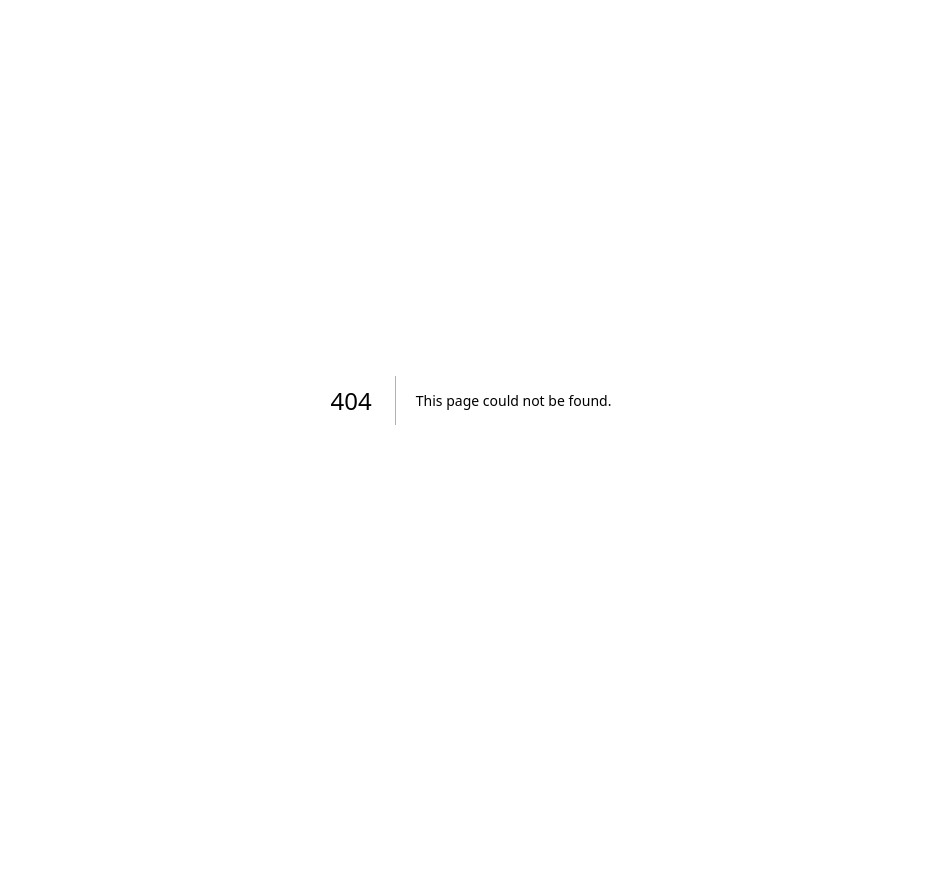
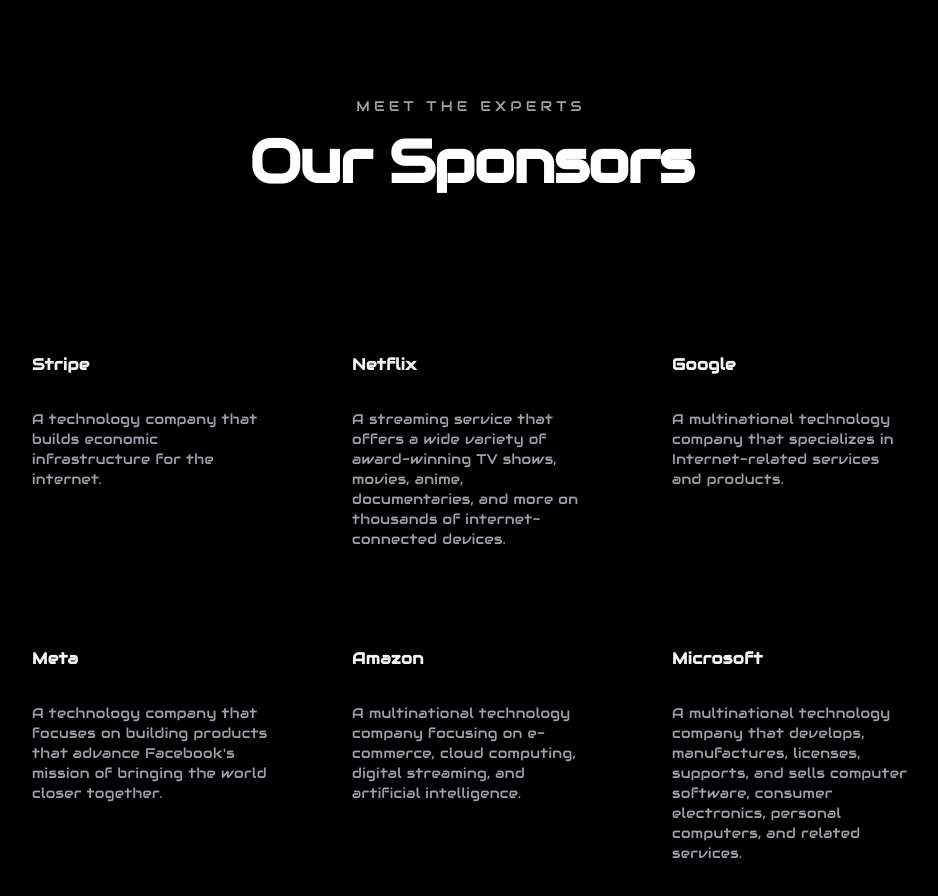
Before and after one commit to prakharbhattreal/webathon4, a Next.js app: page /sponsors in a window 1280 px wide. Before the commit this address had no page. Shown: the top 896 px of the page, without its empty margins (169-1107 px from the left). Before the commit the page ends 800 px from the top, so only its background shows below. Built offline with nearby package versions, Linux system fonts and the light colour scheme.

Commit message:
speakers and sponsors added

```diff
--- a/src/app/page.tsx
+++ b/src/app/page.tsx
@@ -7,7 +7,16 @@
   return (
     <div className="relative flex flex-col flex-1 items-center justify-center bg-zinc-50 font-audiowide dark:bg-black min-h-screen">
       <Navbar />
+
       <Hero />
+
+      {/* Events Section */}
+      <section className="relative z-10 w-full max-w-7xl px-4 py-20">
+        <h2 className="text-3xl md:text-5xl font-bold text-center mb-8 text-black dark:text-white">
+          Events
+        </h2>
+        <ExpandableCardDemo />
+      </section>
     </div>
   );
 }
--- /dev/null
+++ b/src/app/speakers/page.tsx
@@ -0,0 +1,28 @@
+import FocusCardsDemo from "@/components/focus-cards-demo";
+
+export default function SpeakersPage() {
+  return (
+    <main className="min-h-screen bg-black px-6 py-24 text-white font-audiowide">
+      <section className="mx-auto max-w-7xl">
+        {/* Heading */}
+        <div className="mb-16 text-center">
+          <p className="mb-4 text-sm font-medium uppercase tracking-[0.3em] text-neutral-400">
+            Meet the Experts
+          </p>
+
+          <h1 className="text-4xl font-bold tracking-tight md:text-6xl">
+            Our Speakers
+          </h1>
+
+          <p className="mx-auto mt-5 max-w-2xl text-base leading-7 text-neutral-400 md:text-lg">
+            Learn from industry leaders, innovators, and creators who are
+            shaping the future of technology.
+          </p>
+        </div>
+
+        {/* Speaker Cards */}
+        <FocusCardsDemo/>
+      </section>
+    </main>
+  );
+}
--- /dev/null
+++ b/src/app/sponsors/page.tsx
@@ -0,0 +1,24 @@
+"use client";
+
+import CardHoverEffectDemo from "@/components/card-hover-effect-demo";
+
+export default function SpeakersPage() {
+  return (
+    <main className="min-h-screen bg-black px-6 py-24 text-white font-audiowide">
+      <section className="mx-auto max-w-7xl">
+        {/* Heading */}
+        <div className="mb-16 text-center">
+          <p className="mb-4 text-sm font-medium uppercase tracking-[0.3em] text-neutral-400">
+            Meet the Experts
+          </p>
+
+          <h1 className="text-4xl font-bold tracking-tight md:text-6xl">
+            Our Sponsors
+          </h1>
+        </div>
+
+        <CardHoverEffectDemo />
+      </section>
+    </main>
+  );
+}
--- /dev/null
+++ b/src/components/card-hover-effect-demo.tsx
@@ -0,0 +1,47 @@
+import { HoverEffect } from "@/components/ui/card-hover-effect";
+
+export default function CardHoverEffectDemo() {
+  return (
+    <div className="max-w-5xl mx-auto px-8">
+      <HoverEffect items={projects} />
+    </div>
+  );
+}
+export const projects = [
+  {
+    title: "Stripe",
+    description:
+      "A technology company that builds economic infrastructure for the internet.",
+    link: "https://stripe.com",
+  },
+  {
+    title: "Netflix",
+    description:
+      "A streaming service that offers a wide variety of award-winning TV shows, movies, anime, documentaries, and more on thousands of internet-connected devices.",
+    link: "https://netflix.com",
+  },
+  {
+    title: "Google",
+    description:
+      "A multinational technology company that specializes in Internet-related services and products.",
+    link: "https://google.com",
+  },
+  {
+    title: "Meta",
+    description:
+      "A technology company that focuses on building products that advance Facebook's mission of bringing the world closer together.",
+    link: "https://meta.com",
+  },
+  {
+    title: "Amazon",
+    description:
+      "A multinational technology company focusing on e-commerce, cloud computing, digital streaming, and artificial intelligence.",
+    link: "https://amazon.com",
+  },
+  {
+    title: "Microsoft",
+    description:
+      "A multinational technology company that develops, manufactures, licenses, supports, and sells computer software, consumer electronics, personal computers, and related services.",
+    link: "https://microsoft.com",
+  },
+];
--- /dev/null
+++ b/src/components/focus-cards-demo.tsx
@@ -0,0 +1,38 @@
+import { FocusCards } from "@/components/ui/focus-cards";
+
+export default function FocusCardsDemo() {
+  const cards = [
+    {
+      title: "Steve Jobs",
+      specialization:"Tech Entrepreneur",
+      src: "https://images.unsplash.com/photo-1519085360753-af0119f7cbe7?q=80&w=687&auto=format&fit=crop&ixlib=rb-4.1.0&ixid=M3wxMjA3fDB8MHxwaG90by1wYWdlfHx8fGVufDB8fHx8fA%3D%3D",
+    },
+    {
+      title: "Edwin Dev",
+      specialization:"Market Specialist",
+      src: "https://images.unsplash.com/photo-1521119989659-a83eee488004?q=80&w=723&auto=format&fit=crop&ixlib=rb-4.1.0&ixid=M3wxMjA3fDB8MHxwaG90by1wYWdlfHx8fGVufDB8fHx8fA%3D%3D",
+    },
+    {
+      title: "Bob",
+      specialization:"Tech Entrepreneur",
+      src: "https://plus.unsplash.com/premium_photo-1661515449711-ace459054f78?q=80&w=687&auto=format&fit=crop&ixlib=rb-4.1.0&ixid=M3wxMjA3fDB8MHxwaG90by1wYWdlfHx8fGVufDB8fHx8fA%3D%3D",
+    },
+    {
+      title: "Alice",
+      specialization:"AI ML specialist",
+      src: "https://images.unsplash.com/photo-1655249493799-9cee4fe983bb?q=80&w=687&auto=format&fit=crop&ixlib=rb-4.1.0&ixid=M3wxMjA3fDB8MHxwaG90by1wYWdlfHx8fGVufDB8fHx8fA%3D%3D",
+    },
+    {
+      title: "Keaini",
+      specialization:"Entrepreneur",
+      src: "https://plus.unsplash.com/premium_photo-1661583687357-f047d7f7b399?q=80&w=735&auto=format&fit=crop&ixlib=rb-4.1.0&ixid=M3wxMjA3fDB8MHxwaG90by1wYWdlfHx8fGVufDB8fHx8fA%3D%3D",
+    },
+    {
+      title: "Adam son",
+      specialization:"Tech Entrepreneur",
+      src: "https://images.unsplash.com/photo-1519085360753-af0119f7cbe7?q=80&w=687&auto=format&fit=crop&ixlib=rb-4.1.0&ixid=M3wxMjA3fDB8MHxwaG90by1wYWdlfHx8fGVufDB8fHx8fA%3D%3D",
+    },
+  ];
+
+  return <FocusCards cards={cards} />;
+}
--- /dev/null
+++ b/src/components/ui/card-hover-effect.tsx
@@ -0,0 +1,111 @@
+import { cn } from "@/lib/utils";
+import { AnimatePresence, motion } from "motion/react";
+
+import { useState } from "react";
+
+export const HoverEffect = ({
+  items,
+  className,
+}: {
+  items: {
+    title: string;
+    description: string;
+    link: string;
+  }[];
+  className?: string;
+}) => {
+  let [hoveredIndex, setHoveredIndex] = useState<number | null>(null);
+
+  return (
+    <div
+      className={cn(
+        "grid grid-cols-1 md:grid-cols-2  lg:grid-cols-3  py-10",
+        className
+      )}
+    >
+      {items.map((item, idx) => (
+        <a
+          href={item?.link}
+          key={item?.link}
+          className="relative group  block p-2 h-full w-full"
+          onMouseEnter={() => setHoveredIndex(idx)}
+          onMouseLeave={() => setHoveredIndex(null)}
+        >
+          <AnimatePresence>
+            {hoveredIndex === idx && (
+              <motion.span
+                className="absolute inset-0 h-full w-full bg-neutral-200 dark:bg-slate-800/[0.8] block  rounded-3xl"
+                layoutId="hoverBackground"
+                initial={{ opacity: 0 }}
+                animate={{
+                  opacity: 1,
+                  transition: { duration: 0.15 },
+                }}
+                exit={{
+                  opacity: 0,
+                  transition: { duration: 0.15, delay: 0.2 },
+                }}
+              />
+            )}
+          </AnimatePresence>
+          <Card>
+            <CardTitle>{item.title}</CardTitle>
+            <CardDescription>{item.description}</CardDescription>
+          </Card>
+        </a>
+      ))}
+    </div>
+  );
+};
+
+export const Card = ({
+  className,
+  children,
+}: {
+  className?: string;
+  children: React.ReactNode;
+}) => {
+  return (
+    <div
+      className={cn(
+        "rounded-2xl h-full w-full p-4 overflow-hidden bg-black border border-transparent dark:border-white/[0.2] group-hover:border-slate-700 relative z-20",
+        className
+      )}
+    >
+      <div className="relative z-50">
+        <div className="p-4">{children}</div>
+      </div>
+    </div>
+  );
+};
+export const CardTitle = ({
+  className,
+  children,
+}: {
+  className?: string;
+  children: React.ReactNode;
+}) => {
+  return (
+    <h4 className={cn("text-zinc-100 font-bold tracking-wide mt-4", className)}>
+      {children}
+    </h4>
+  );
+};
+export const CardDescription = ({
+  className,
+  children,
+}: {
+  className?: string;
+  children: React.ReactNode;
+}) => {
+  return (
+    <p
+      className={cn(
+        "mt-8 text-zinc-400 tracking-wide leading-relaxed text-sm",
+        className
+      )}
+    >
+      {children}
+    </p>
+  );
+};
--- /dev/null
+++ b/src/components/ui/focus-cards.tsx
@@ -0,0 +1,74 @@
+"use client";
+
+import React, { useState } from "react";
+import { cn } from "@/lib/utils";
+
+export const Card = React.memo(
+  ({
+    card,
+    index,
+    hovered,
+    setHovered,
+  }: {
+    card: any;
+    index: number;
+    hovered: number | null;
+    setHovered: React.Dispatch<React.SetStateAction<number | null>>;
+  }) => (
+    <div
+      onMouseEnter={() => setHovered(index)}
+      onMouseLeave={() => setHovered(null)}
+      className={cn(
+        "rounded-lg relative bg-gray-100 dark:bg-neutral-900 overflow-hidden h-60 md:h-96 w-full transition-all duration-300 ease-out",
+        hovered !== null && hovered !== index && "blur-sm scale-[0.98]",
+      )}
+    >
+      <img
+        src={card.src}
+        alt={card.title}
+        className="object-cover absolute inset-0"
+      />
+      <div
+        className={cn(
+          "absolute inset-0 bg-black/50 flex items-end py-8 px-4 transition-opacity duration-300",
+          hovered === index ? "opacity-100" : "opacity-0",
+        )}
+      >
+        <div className="flex flex-col gap-1">
+          <div className="text-xl md:text-2xl font-medium bg-clip-text text-transparent bg-linear-to-b from-neutral-50 to-neutral-200">
+            {card.title}
+          </div>
+
+          <div className="text-sm md:text-base text-neutral-400">
+            {card.specialization}
+          </div>
+        </div>
+      </div>
+    </div>
+  ),
+);
+
+Card.displayName = "Card";
+
+type Card = {
+  title: string;
+  src: string;
+};
+
+export function FocusCards({ cards }: { cards: Card[] }) {
+  const [hovered, setHovered] = useState<number | null>(null);
+
+  return (
+    <div className="grid grid-cols-1 md:grid-cols-3 gap-10 max-w-5xl mx-auto md:px-8 w-full">
+      {cards.map((card, index) => (
+        <Card
+          key={card.title}
+          card={card}
+          index={index}
+          hovered={hovered}
+          setHovered={setHovered}
+        />
+      ))}
+    </div>
+  );
+}
```
